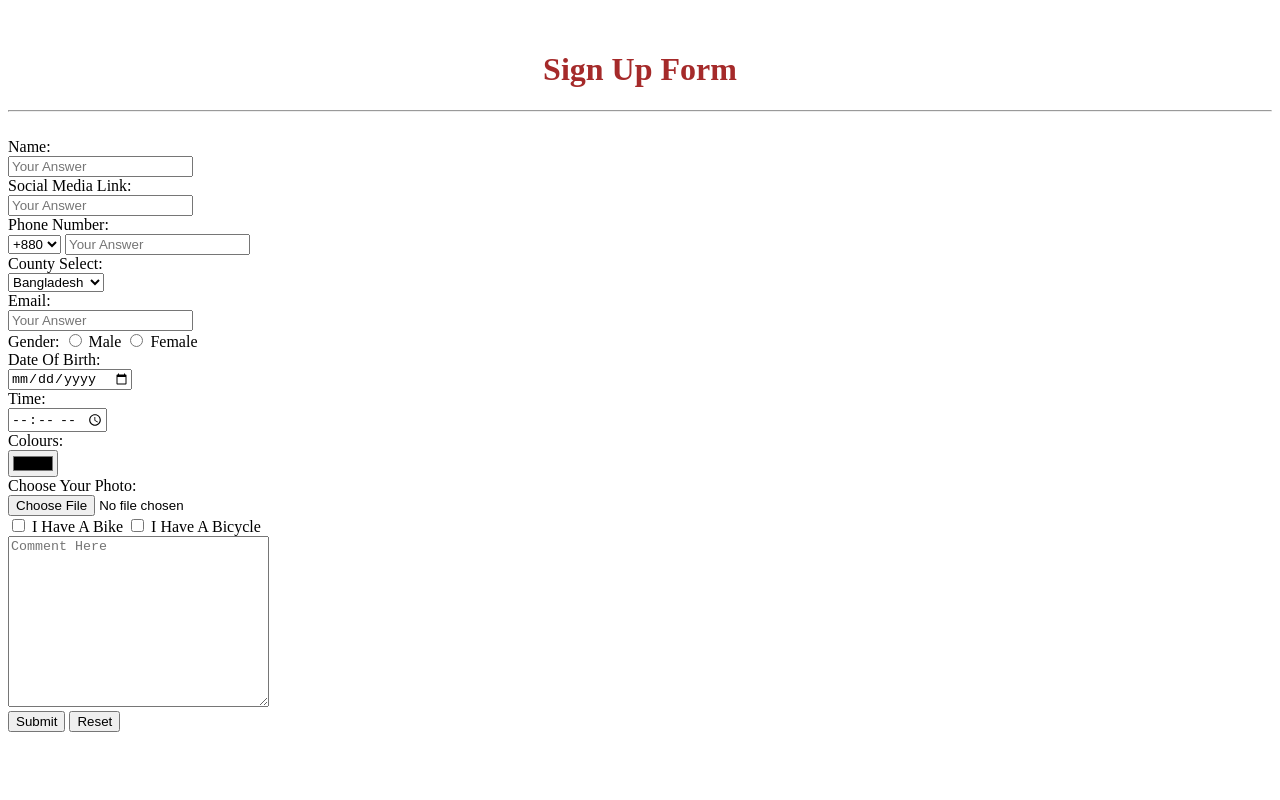
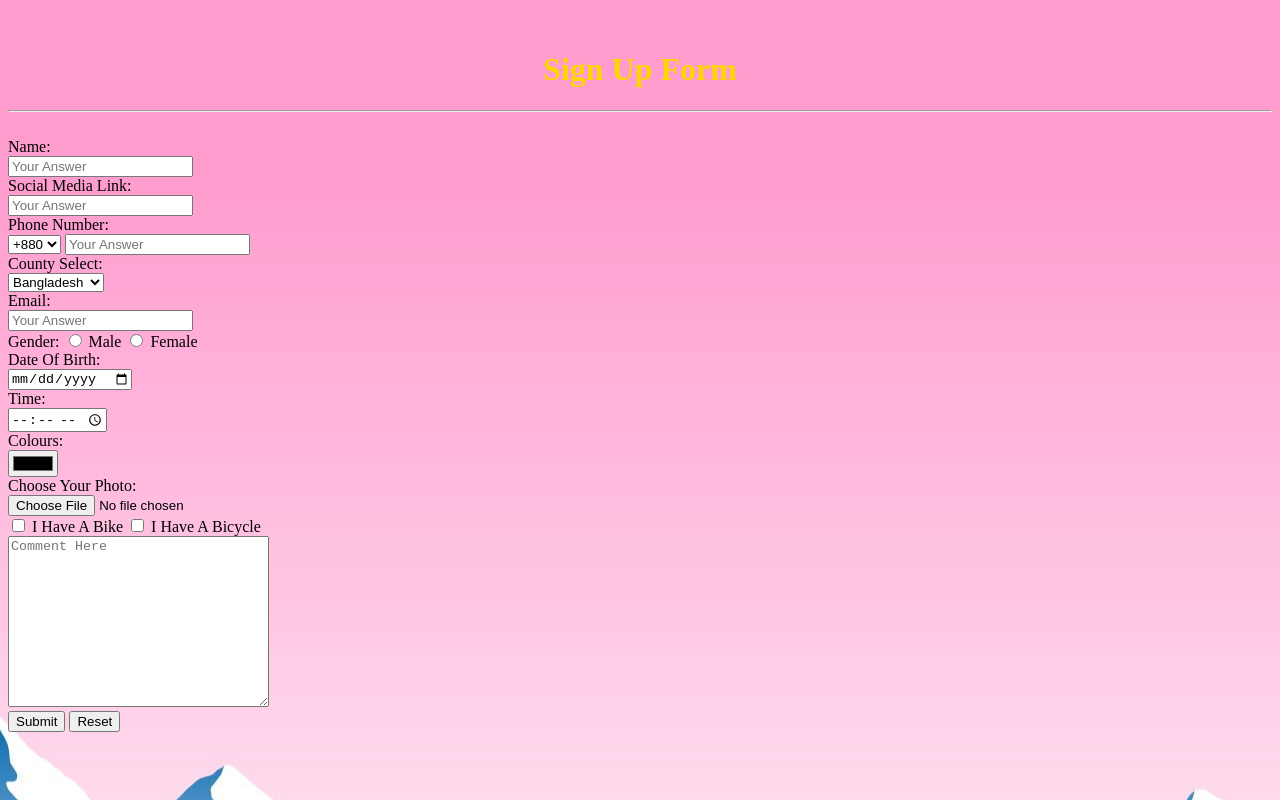
Before and after one commit to taranggo71/natural_codes, a plain HTML site: page index.html in a window 1280 px wide. Drawn offline with Linux system fonts and the light colour scheme.

Commit message:
frist commit

```diff
--- a/style.css
+++ b/style.css
@@ -1,3 +1,8 @@
 h1{
-    color: brown;
+    color: gold;
 }
+body{
+    background-image: url(Image/305922-snow-covered-mountain-illustration-mountains-pink-aesthetic.jpg);
+    background-repeat: no-repeat;
+    background-position: right;
+}
```
Also changed, not shown: Image/305922-snow-covered-mountain-illustration-mountains-pink-aesthetic.jpg (added), Image/google-sunset-mountains-chrome-theme-fptnw9bzb312e05l.jpg (added).
